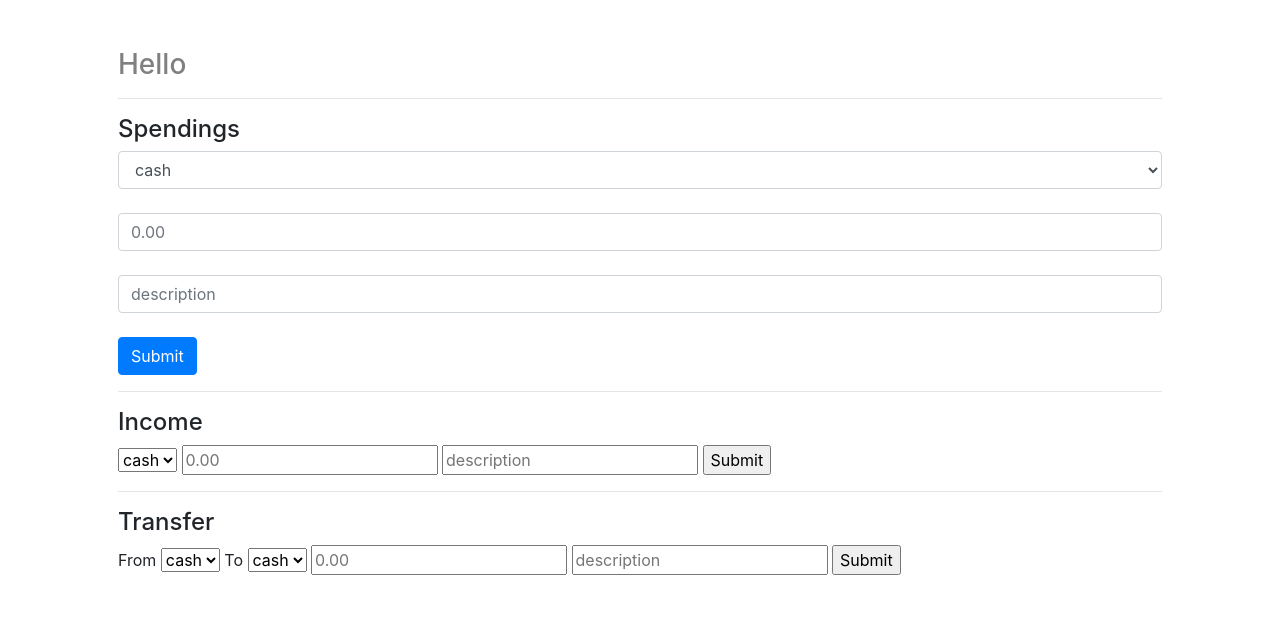
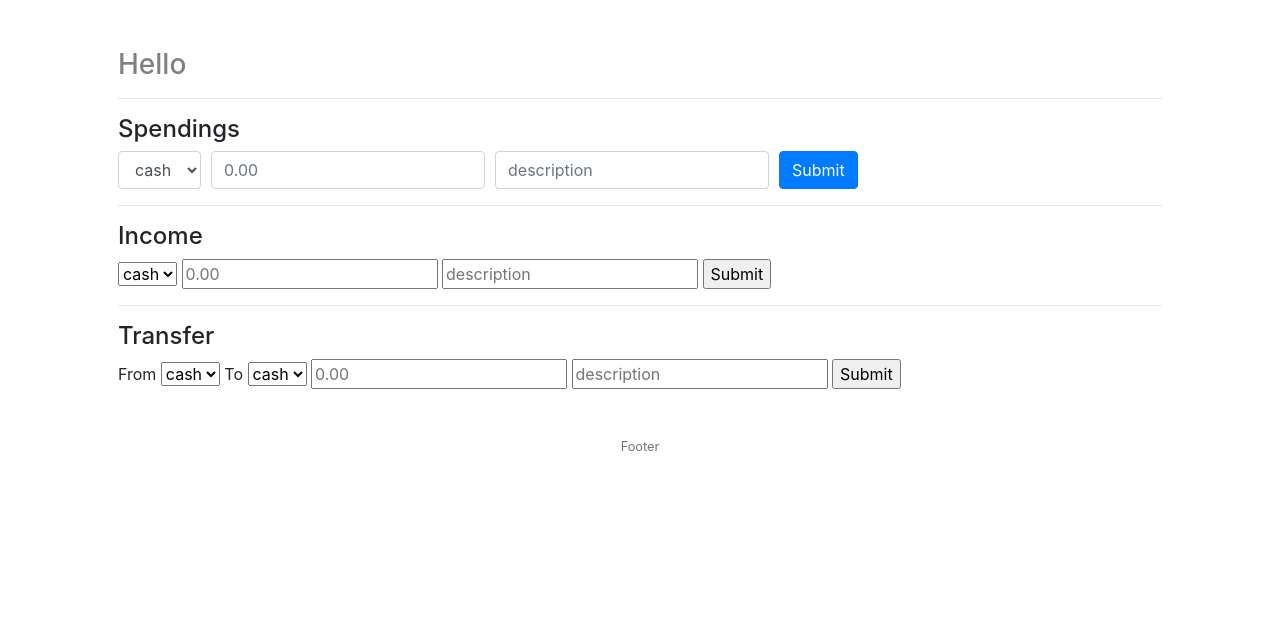
Before and after one commit to kftlfd/trkfin, a Flask app: page /home in a window 1280 px wide. Shown: the part 66-692 px from the top of the page. Run offline with Flask 2, Linux system fonts and the light colour scheme; the visitor is signed in with stand-in values (Sample User, id 1); data comes from the database, SQL or seed files in the repository.

Commit message:
form styles

```diff
--- a/trkfin/templates/index.html
+++ b/trkfin/templates/index.html
@@ -12,26 +12,39 @@
 
   <hr>
   <h4>Spendings</h4>
-  <div class='form-group-row'>
+  <div>
     <form name="spending" id="f_spend" action="" method="POST">
+
+      <div class="form-row align-items-center">
+
         {{ forms.sp.hidden_tag() }}
 
+        <div class="col-auto">
           {{ forms.sp.sp_source(class_="form-control") }}
           {% for error in forms.sp.sp_source.errors %}
             <span style="color: red;">[{{ error }}]</span>
-      {% endfor %}<br>
+          {% endfor %}
+        </div>
 
+        <div class="col-auto">
           {{ forms.sp.sp_amount(class_="form-control") }}
           {% for error in forms.sp.sp_amount.errors %}
             <span style="color: red;">[{{ error }}]</span>
-      {% endfor %}<br>
+          {% endfor %}
+        </div>
 
+        <div class="col-auto">
           {{ forms.sp.sp_description(class_="form-control") }}
           {% for error in forms.sp.sp_description.errors %}
             <span style="color: red;">[{{ error }}]</span>
-      {% endfor %}<br>
+          {% endfor %}
+        </div>
 
+        <div class="col-auto">
           {{ forms.sp.sp_submit(class_="btn btn-primary") }}
+        </div>
+
+      </div>
     </form>
   </div>
 
```
Lines whose indentation alone changed are shown as unchanged.
